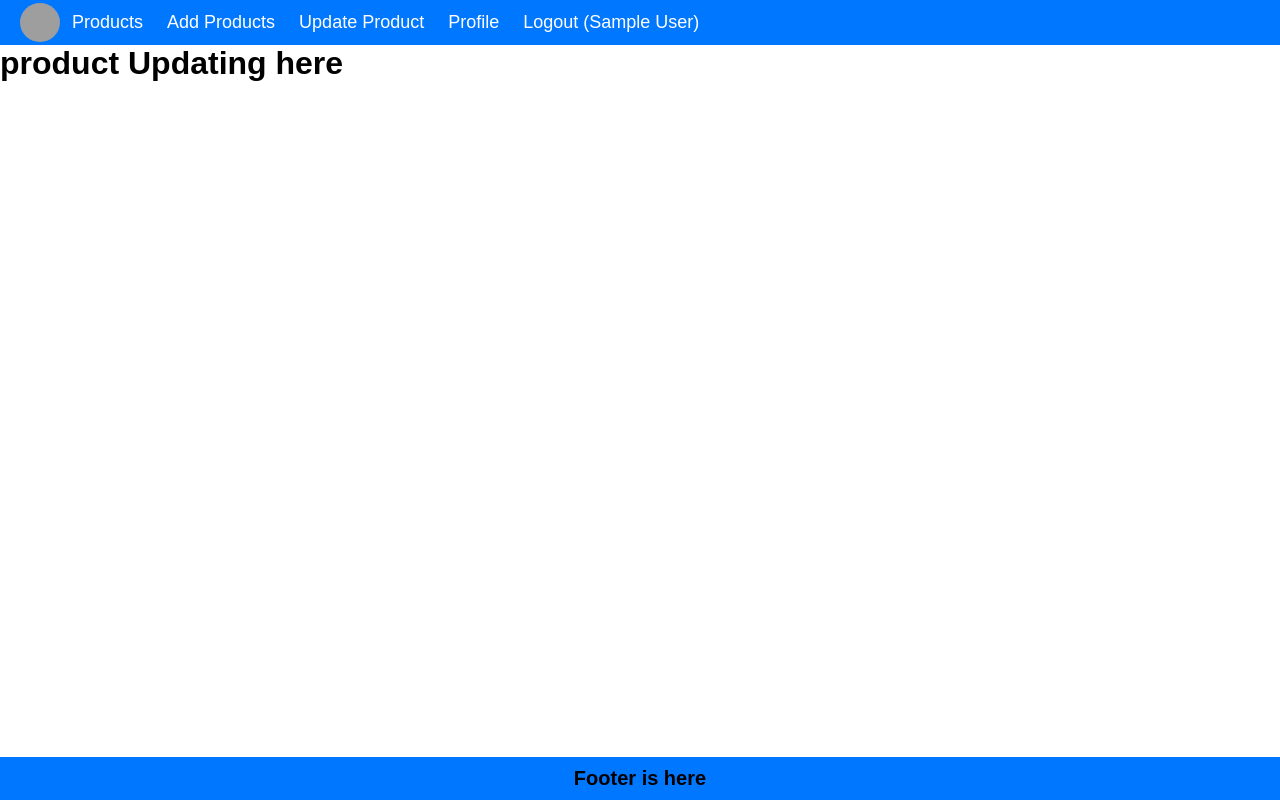
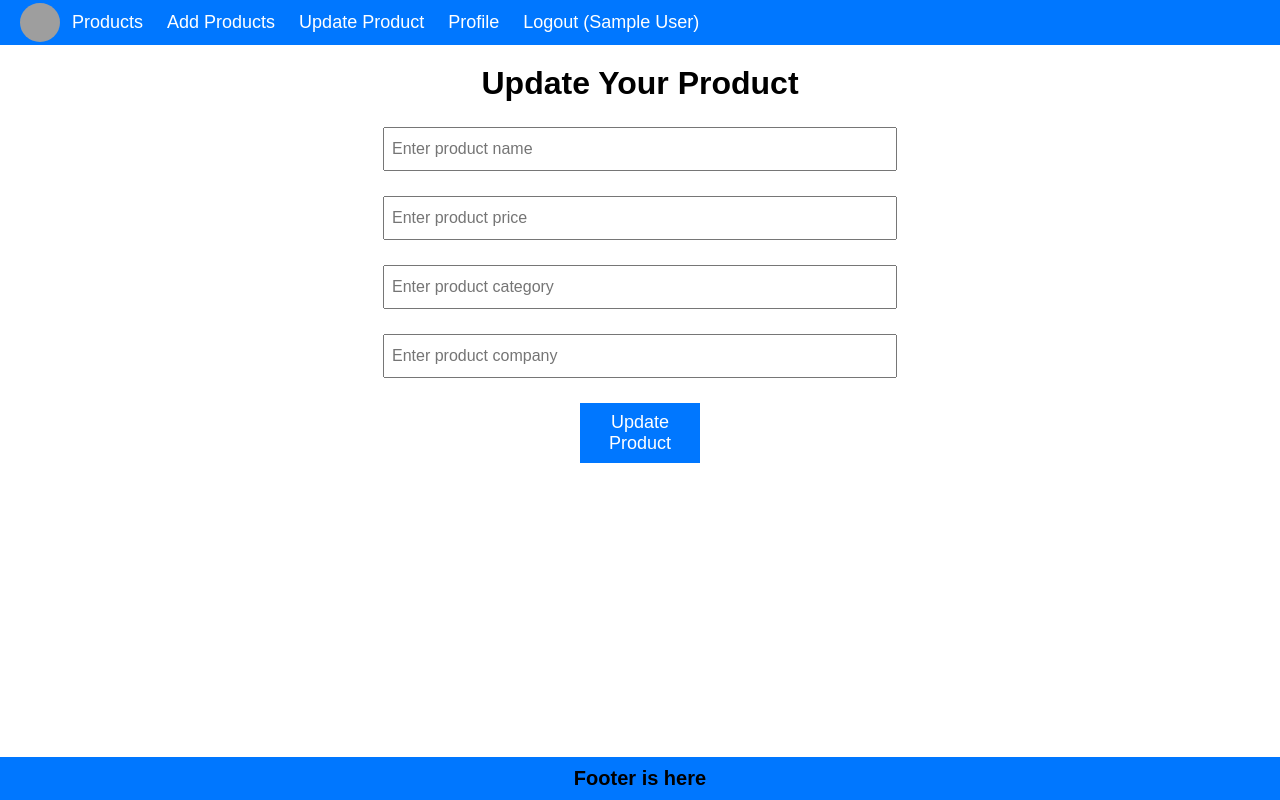
Before and after one commit to AK-Baghel/E-Commerce-Dashboard, a React (Vite) app in the folder front-end/: page /update/1 in a window 1280 px wide. Built offline with nearby package versions, Linux system fonts and the light colour scheme; no server answers; sample sign-in values are in the browser's storage; grey boxes are pictures that could not be loaded.

Commit message:
Update and Navigate the Product data

```diff
--- a/front-end/src/App.jsx
+++ b/front-end/src/App.jsx
@@ -7,6 +7,7 @@
 import Login from './components/Login';
 import AddProduct from './components/AddProduct';
 import ProductList from './components/ProductList';
+import UpdateProduct from './components/UpdateProduct';
 import './App.css'
 
 function App() {
@@ -19,7 +20,7 @@
           <Route element={<PrivateComponent />}>          {/*part of outlet in this route all compo. will show only after sign up. This is part of Private Component*/}
             <Route exact path="/" element={<h1>{<ProductList/>}</h1>} />
             <Route exact path="/add-product" element={<AddProduct/>} />
-            <Route exact path="/update/:id" element={<h1>product Updating here</h1>} />
+            <Route exact path="/update/:id" element={<UpdateProduct/>} />
             <Route exact path="/logout" element={<h1>product Logout from here</h1>} />
             <Route exact path="/profile" element={<h1>Profile</h1>} />
           </Route>
--- a/front-end/src/components/ProductList.jsx
+++ b/front-end/src/components/ProductList.jsx
@@ -27,6 +27,7 @@
                 <li>Name</li>
                 <li>Price</li>
                 <li>Category</li>
+                <li>Company</li>
                 <li>Operation</li>
             </ul>
             {
@@ -36,9 +37,11 @@
                         <li>{item.name}</li>
                         <li>${item.price}</li>
                         <li>{item.category}</li>
+                        <li>{item.company}</li>
                         <li>
-                            <button onClick={()=>deleteProduct(item._id)}>Delete</button></li>
+                            <button onClick={()=>deleteProduct(item._id)}>Delete</button>
                             <Link to={"/update/"+item._id}>Upadate</Link>
+                        </li>
                     </ul>
                 )
             }
--- a/front-end/src/components/UpdateProduct.jsx
+++ b/front-end/src/components/UpdateProduct.jsx
@@ -0,0 +1,52 @@
+import React, { useEffect, useState } from 'react'
+import {useNavigate, useParams} from 'react-router-dom'
+const UpdateProduct = () => {
+  const [name, setName] = useState("")
+  const [price, setPrice] = useState("")
+  const [category, setCategory] = useState("")
+  const [company, setCompany] = useState("")
+  const params=useParams();
+  const navigate=useNavigate();
+
+  useEffect(()=>{
+    getProductDetails();
+  },[]);
+
+  const getProductDetails=async()=>{
+    let result=await fetch(`http://localhost:5000/product/${params.id}`);
+    result=await result.json();
+    console.log(result);
+    setName(result.name);
+    setPrice(result.price)
+    setCategory(result.category)
+    setCompany(result.company)
+
+  }
+  const updateProduct=async()=>{
+    console.log(name,price,category,company);
+    let result=await fetch(`http://localhost:5000/product/${params.id}`,{
+      method:'put',
+      body:JSON.stringify({name,price,category,company}),
+      headers:{
+        'Content-Type':'application/json'
+      }
+    })
+    result=await result.json();
+    console.log(result);
+    navigate('/')
+  }
+
+
+  return (
+    <div className='product'>
+      <h1>Update Your Product</h1>
+      <input className='inputBox' type="text" onChange={(e) => { setName(e.target.value) }} value={name} placeholder='Enter product name' />
+      <input className='inputBox' type="text" onChange={(e) => { setPrice(e.target.value) }} value={price} placeholder='Enter product price' />
+      <input className='inputBox' type="text" onChange={(e) => { setCategory(e.target.value) }} value={category} placeholder='Enter product category' />
+      <input className='inputBox' type="text" onChange={(e) => { setCompany(e.target.value) }} value={company} placeholder='Enter product company' />
+      <button className='appButton' onClick={updateProduct}>Update Product</button>
+    </div>
+  )
+}
+
+export default UpdateProduct
```
Also changed, not shown: 1 other file (tests, documents, lock files or other folders).
